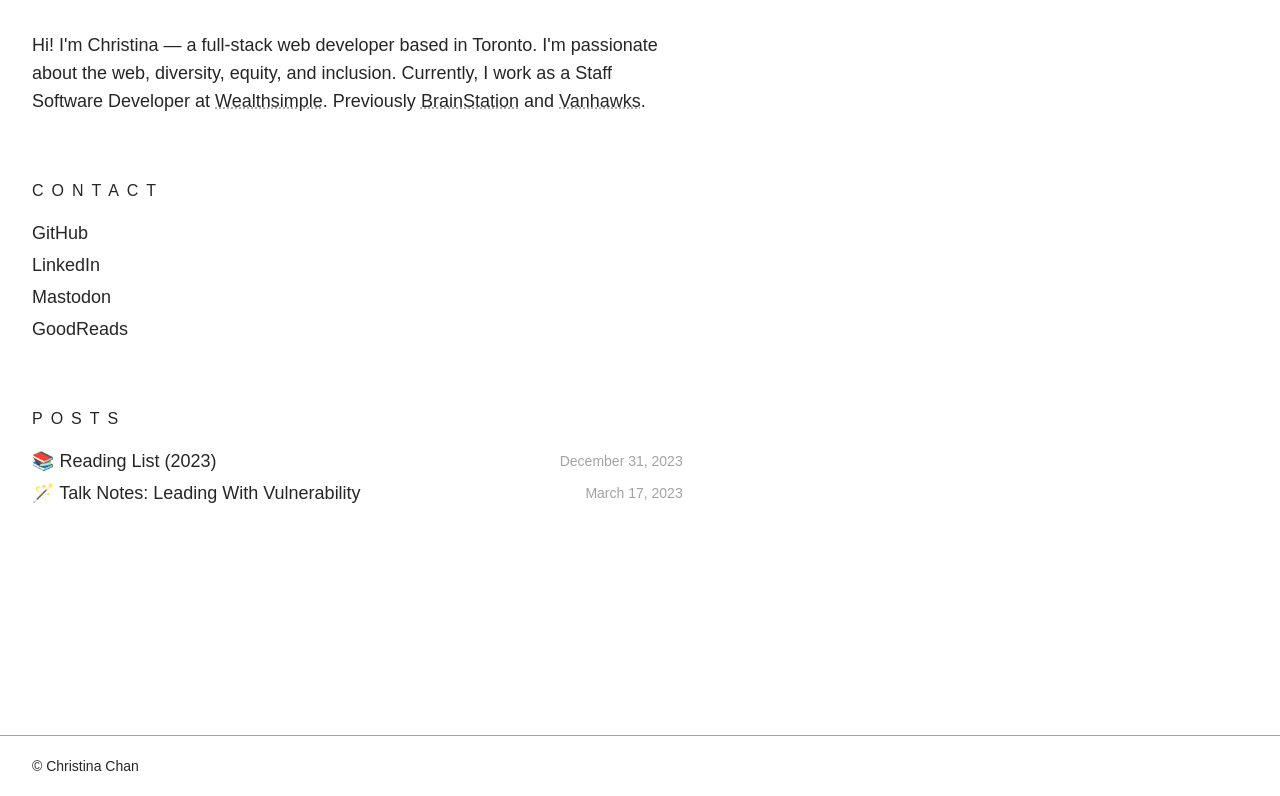
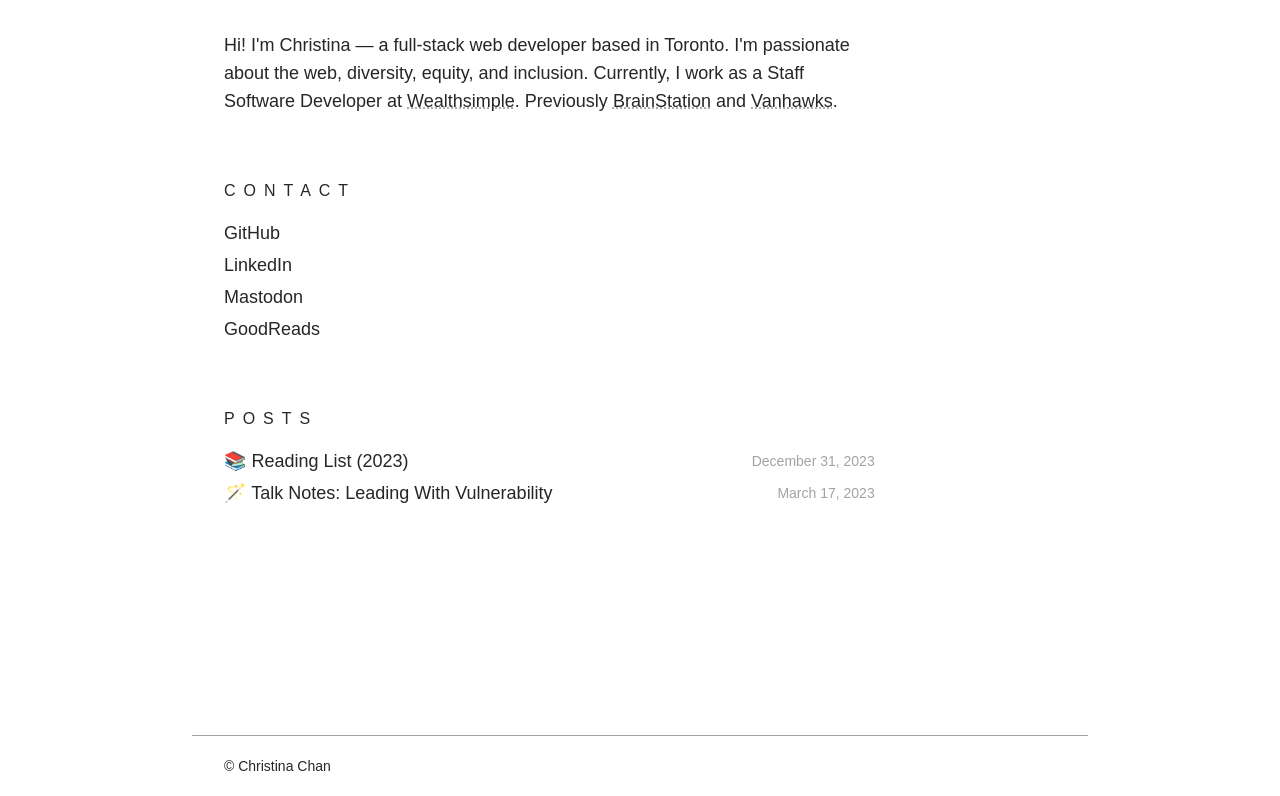
Before and after one commit to cchawn/christina-codes, a Next.js app: page / in a window 1280 px wide. Shown: the part 273-1069 px from the top of the page. Built offline with nearby package versions, Linux system fonts and the light colour scheme; a web font is replaced by a local one.

Commit message:
feat: center layout

```diff
--- a/components/footer.tsx
+++ b/components/footer.tsx
@@ -1,6 +1,6 @@
 const Footer = () => {
   return (
-    <footer className="text-xs lg:text-sm container mx-auto px-4 md:px-8 border-t border-neutral-400 py-5">
+    <footer className="text-xs lg:text-sm max-w-4xl mx-auto px-4 md:px-8 border-t border-neutral-400 py-5">
       <div className="flex flex-row items-center">
         <div className="basis-1/2">
           <p>© Christina Chan</p>
--- a/components/header.tsx
+++ b/components/header.tsx
@@ -3,7 +3,8 @@ import Emojis from './emojis';
 
 const Header = () => {
   return (
-    <header className="flex sticky top-0 bg-white text-neutral-800 dark:bg-neutral-800 dark:text-neutral-100 border-b border-neutral-400 py-5 z-10 text-base container mx-auto px-4 md:px-8">
+    <header className="sticky top-0 bg-white text-neutral-800 dark:bg-neutral-800 dark:text-neutral-100 z-10 text-base">
+      <div className="flex max-w-4xl mx-auto py-5 px-4 md:px-8 border-b border-neutral-400">
         <h2 className="basis-1/2">
           <Emojis />{' '}
           <Link href="/" className="">
@@ -19,6 +20,7 @@ const Header = () => {
             </li>
           </ul>
         </nav>
+      </div>
     </header>
   );
 };
--- a/components/layout.tsx
+++ b/components/layout.tsx
@@ -13,8 +13,8 @@ const Layout = ({ children, showHeader = false, showFooter = true }: Props) => {
     <>
       <Meta />
       {showHeader && <Header />}
-      <div className="min-h-screen container mx-auto px-4 md:px-8">
-        <main>{children}</main>
+      <div className="min-h-screen">
+        <main className="max-w-4xl mx-auto px-4 md:px-8">{children}</main>
       </div>
       {showFooter && <Footer />}
     </>
```
Also changed, not shown: 5 other files (tests, documents, lock files or other folders). Lines whose indentation alone changed are shown as unchanged.
